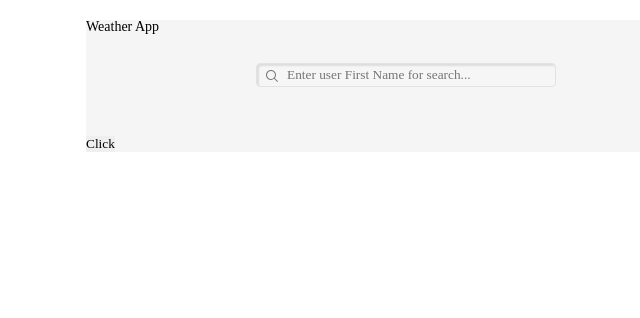
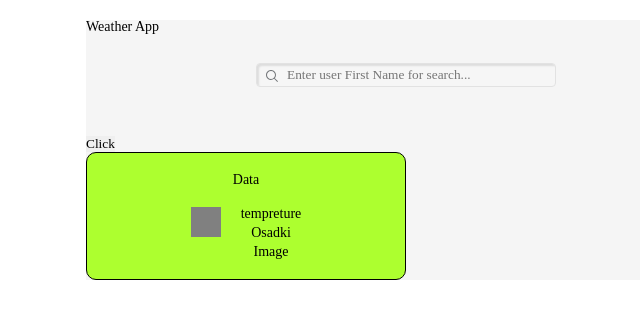
Before and after one commit to akurlovich/Trainee_iTechArt-Group, a React (Create React App) app in the folder Task_5_React_Weather_App/react-app/: page / in a window 1280 px wide. Shown: the top 318 px of the page, without its empty margins (234-874 px from the left). Built offline with nearby package versions, Linux system fonts and the light colour scheme.

Commit message:
feat: weather card html

```diff
--- a/Task_5_React_Weather_App/react-app/src/App.jsx
+++ b/Task_5_React_Weather_App/react-app/src/App.jsx
@@ -1,6 +1,6 @@
 import React from 'react';
 import SearchBar from './components/search_bar.jsx';
-import Weather from './components/weather.jsx';
+import Weather from './components/Weather/weather.jsx';
 
 function App() {
   return (
--- a/Task_5_React_Weather_App/react-app/src/components/weather.jsx
+++ b/Task_5_React_Weather_App/react-app/src/components/Weather/weather.jsx
@@ -1,4 +1,5 @@
 import React from 'react';
+import WeatherItem from '../WeatherItem/weatherItem.jsx';
 import axios from 'axios';
 
 const API_KEY = 'COTk1PPFKxAfDAcm0YhYhDaTjhtn73GR';
@@ -10,7 +11,7 @@ function Weather() {
 
   const getWeather = async () => {
     const res = await axios.get(`http://dataservice.accuweather.com/forecasts/v1/daily/1day/${cityUI}?apikey=${API_KEY}&metric=true`);
-    console.log(res.data);
+    console.log(res.data.DailyForecasts[0]);
   };
 
   const showWeather = async () => {
@@ -26,6 +27,7 @@ function Weather() {
       >
         Click
       </button>
+      <WeatherItem/>
     </div>
   )
 };
--- /dev/null
+++ b/Task_5_React_Weather_App/react-app/src/components/WeatherItem/WeatherItem.module.css
@@ -0,0 +1,35 @@
+.weather__item {
+  width: 320px;
+  border: 1px solid black;
+  border-radius: 10px;
+  background-color: greenyellow;
+  display: flex;
+  flex-direction: column;
+  justify-content: center;
+  align-items: center;
+  gap: 20px;
+  padding: 20px;
+
+}
+
+.item__ title {
+
+}
+
+.item__block {
+  display: flex;
+  gap: 20px;
+}
+
+.item__image {
+  width: 30px;
+  height: 30px;
+  background-color: grey;
+}
+
+.item__info {
+  display: flex;
+  flex-direction: column;
+  align-items: center;
+  gap: 5px;
+}
--- /dev/null
+++ b/Task_5_React_Weather_App/react-app/src/components/WeatherItem/weatherItem.jsx
@@ -0,0 +1,20 @@
+import React from 'react';
+import classes from './WeatherItem.module.css';
+
+function WeatherItem() {
+  return (
+    <div className={classes.weather__item}>
+      <h2 className={classes.item__title}>Data</h2>
+      <div className={classes.item__block}>
+        <div className={classes.item__image}></div>
+        <div className={classes.item__info}>
+          <div>tempreture</div>
+          <div>Osadki</div>
+          <div>Image</div>
+        </div>
+      </div>
+    </div>
+  )
+};
+
+export default WeatherItem;
```
Also changed, not shown: Task_5_React_Weather_App/react-app/src/components/Weather/Weather.module.css (added), Task_5_React_Weather_App/react-app/src/styles/weather-item.css (added), Task_5_React_Weather_App/react-app/src/styles/weather.css (added).
